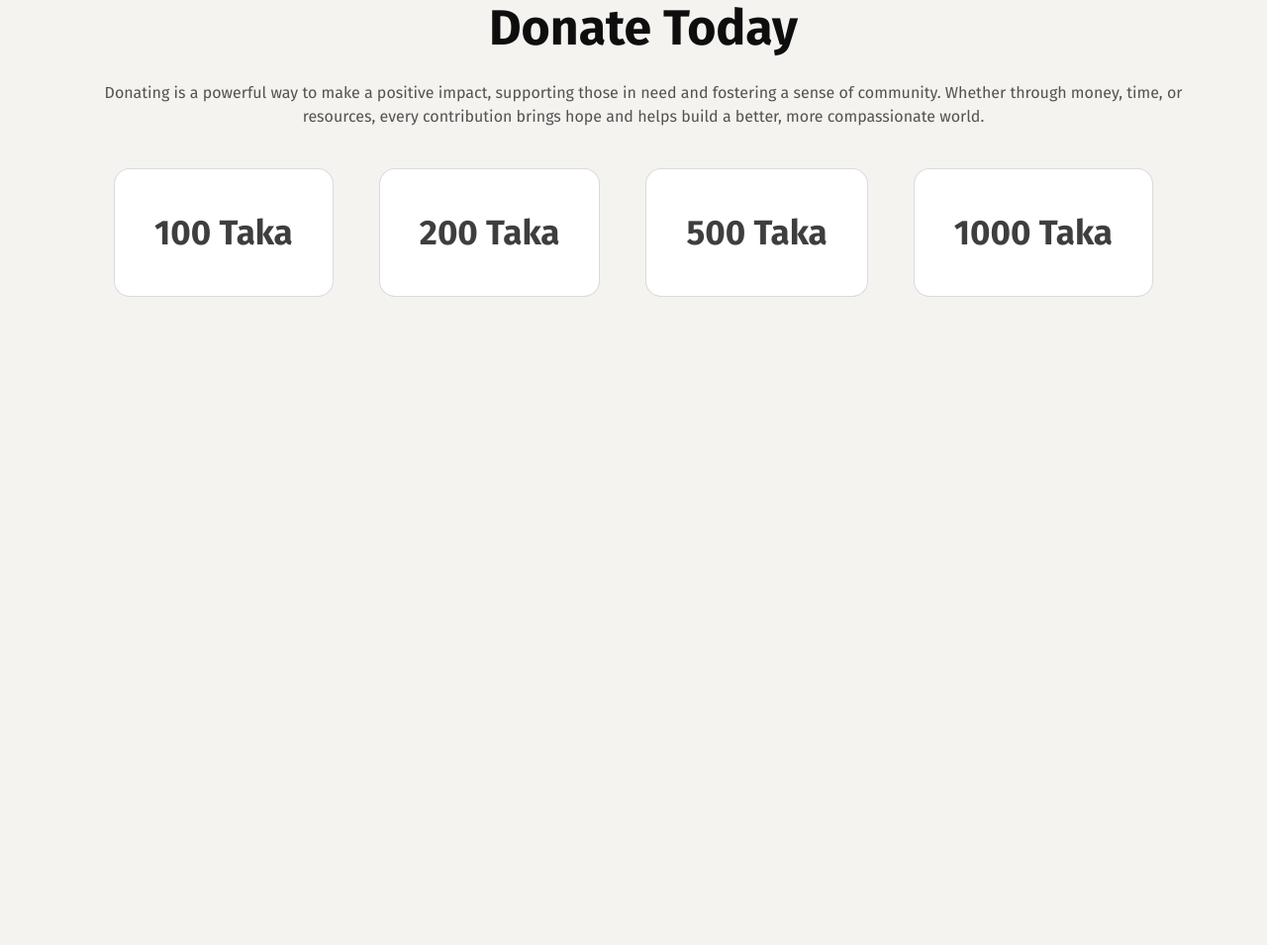
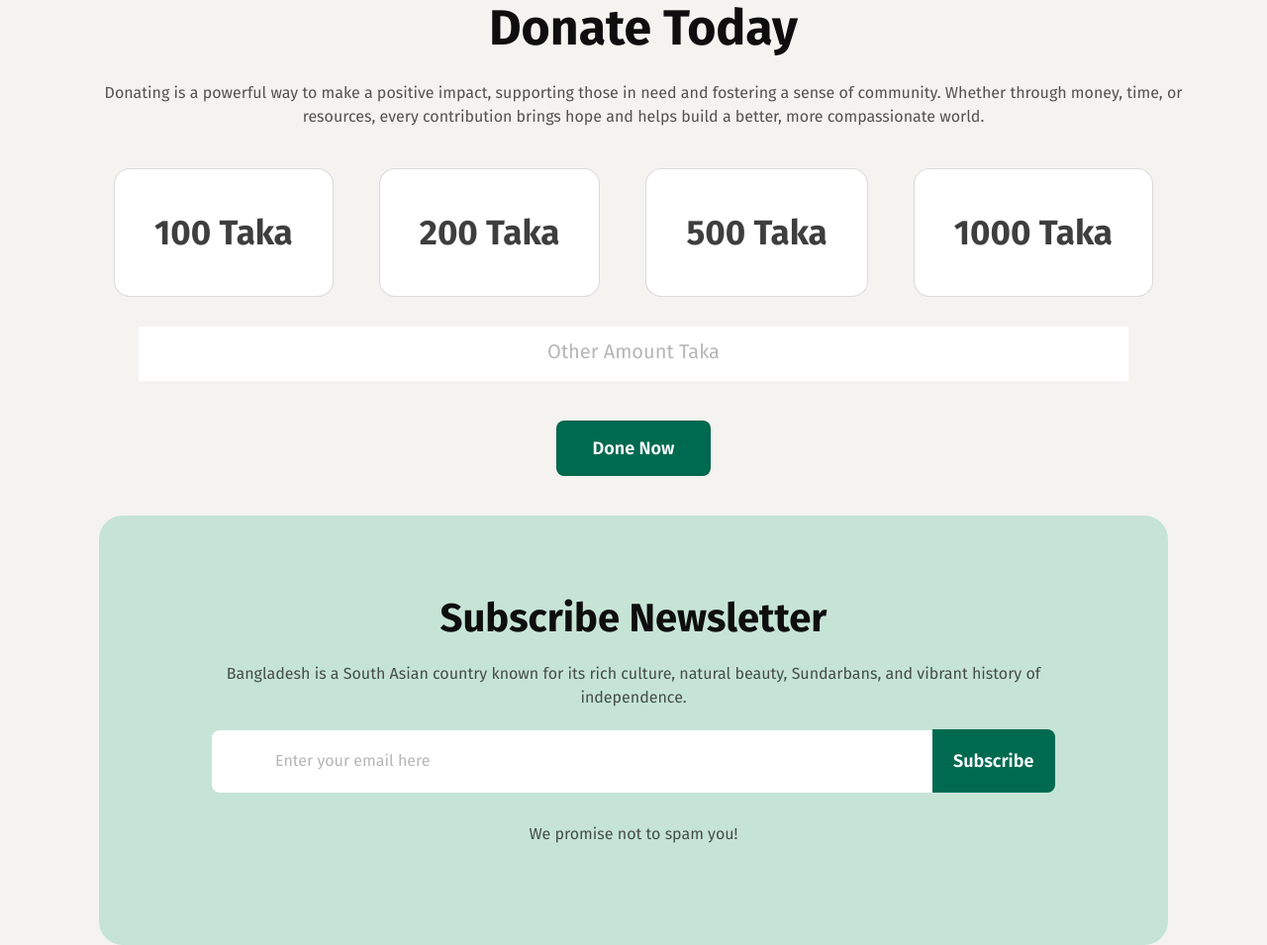
Before and after one commit to rajadhikary411/assignment1, a plain HTML site: page index.html in a window 1280 px wide. Shown: the part 3957-4912 px from the top of the page at 99% size. Before the commit the page ends 4257 px from the top, so only its background shows below. Drawn offline with Linux system fonts and the light colour scheme.

Commit message:
subscribe

```diff
--- a/index.html
+++ b/index.html
@@ -174,6 +174,24 @@
             <div class="money-amount"><h1 class="money-heading">500 Taka</h1></div>
             <div class="money-amount"><h1 class="money-heading">1000 Taka</h1></div>
            </div>
+           <div class="in">
+            <input class="input-order" type=" text"placeholder="Other Amount Taka">
+           </div>
+           <div class="done">
+            <button class="done-btn">Done Now</button>
+           </div>
+           <div class="subs">
+            <h1 class="sub-title">Subscribe Newsletter</h1>
+            <p class="sub-para">Bangladesh is a South Asian country known for its rich culture, natural beauty, Sundarbans, and vibrant history of independence.</p>
+            <div class="parent-div">
+             <div class="input-div">
+                <input class="email"type="text"placeholder="Enter your email here">
+             </div>
+             <div class="subscribe"><div class="sub-btn">Subscribe</div></div>
+
+            </div>
+            <p class="sub-para">We promise not to spam you!</p>
+           </div>
     </main>
     <footer>
 
--- a/style.css
+++ b/style.css
@@ -435,3 +435,121 @@ text-align: left;
 .money-amount:active{
     background-color: rgb(198, 228, 214);
 }
+.in{
+
+    width: 1000px;
+    margin: 30px auto;
+
+}
+.input-order{
+    width: 1000px;
+    box-sizing: border-box;
+    background: rgb(255, 255, 255);
+    border: none;
+    text-align: center;
+    padding: 20px 40px 20px 40px;
+}
+.input-order::placeholder{
+color: rgba(14, 14, 14, 0.3);
+font-family: Fira Sans;
+font-size: 20px;
+font-weight: 400;
+line-height: 24px;
+letter-spacing: 0%;
+text-align: center;
+}
+.done{
+    width: 400px;
+    margin: 40px auto;
+    display: flex;
+    justify-content: center;
+    align-items: center;
+
+}
+.done-btn{
+    width: 156px;
+    height: 56px;
+    box-sizing: border-box;
+    border: 1px solid rgba(14, 14, 14, 0.1);
+    border-radius: 8px;
+
+    background: rgb(0, 106, 80);
+color: rgb(255, 255, 255);
+font-family: Fira Sans;
+font-size: 18px;
+font-weight: 600;
+line-height: 22px;
+letter-spacing: 0%;
+text-align: center;
+}
+.done-btn:hover{
+    background-color: rgb(14, 84, 66);
+}
+.subs{
+    text-align: center;
+    padding: 80px 100px;
+    border-radius: 24px;
+
+background: rgb(198, 228, 214);
+}
+.sub-title{
+color: rgb(14, 14, 14);
+font-family: Fira Sans;
+font-size: 40px;
+font-weight: 700;
+line-height: 48px;
+letter-spacing: 0%;
+text-align: center;
+margin-bottom: 20px;
+}
+.sub-para{
+    color: rgba(14, 14, 14, 0.7);
+font-family: Fira Sans;
+font-size: 16px;
+font-weight: 400;
+line-height: 24px;
+letter-spacing: 0%;
+text-align: center;
+margin-bottom: 20px;
+}
+.parent-div{
+    display: flex;
+    justify-content: center;
+    align-items: center;
+    margin-bottom: 30px;
+}
+.email{
+    border-radius: 8px 0px 0px 8px;
+    background: rgb(255, 255, 255);
+    width: 600px;
+    padding: 24px 64px;
+    border: none;
+}
+.email::placeholder{
+    color: rgba(14, 14, 14, 0.3);
+    font-family: Fira Sans;
+    font-size: 16px;
+    font-weight: 400;
+    line-height: 19px;
+    letter-spacing: 0%;
+    text-align: left;
+}
+.subscribe{
+    width: 82px;
+    height: 22px;
+    border-radius: 0px 8px 8px 0px;
+
+background: rgb(0, 106, 80);
+color: rgb(255, 255, 255);
+font-family: Fira Sans;
+font-size: 18px;
+font-weight: 600;
+line-height: 22px;
+letter-spacing: 0%;
+text-align: left;
+padding: 21px;
+
+}
+.subscribe:hover{
+    background-color: rgb(1, 68, 51);
+}
```
